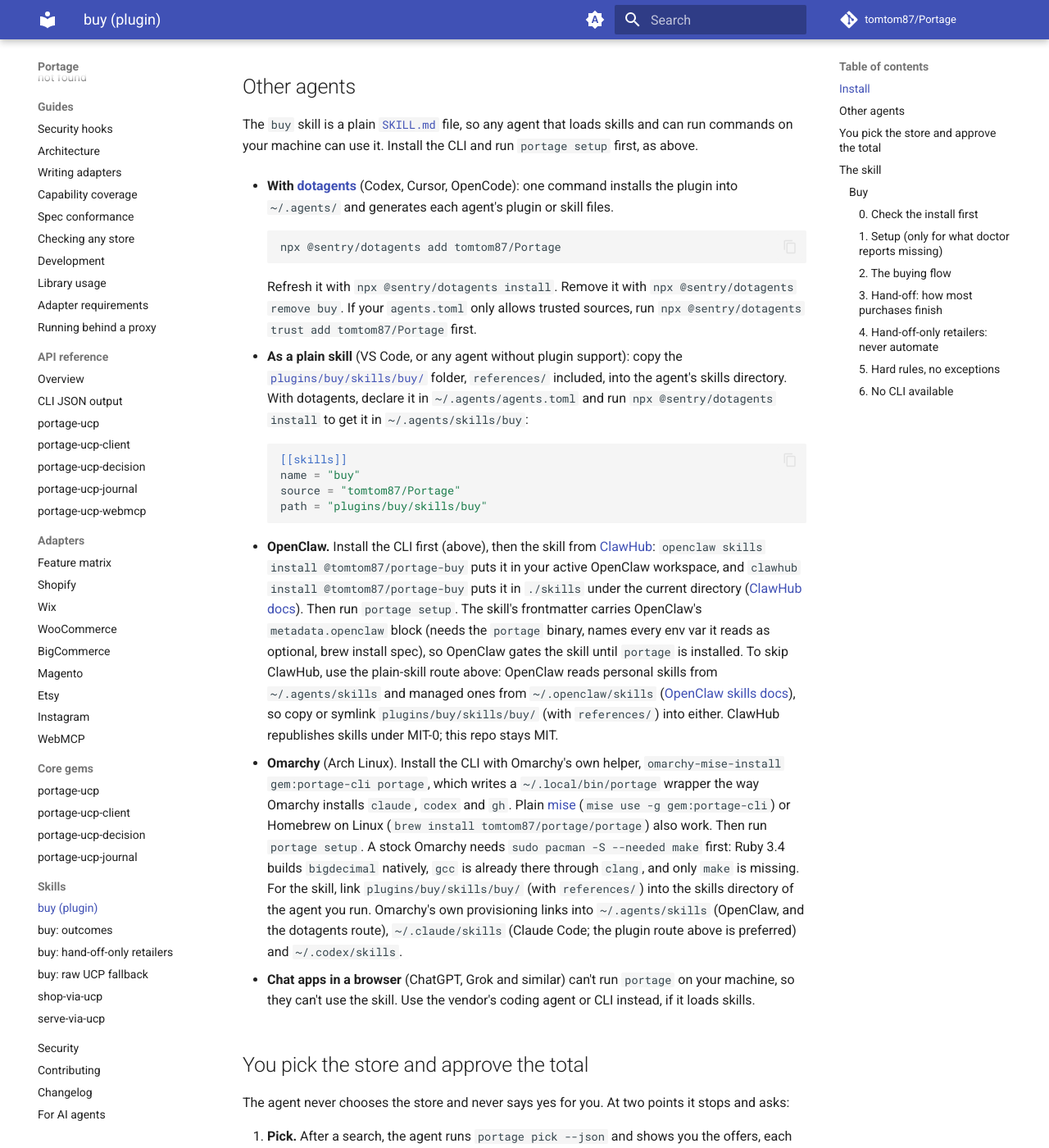
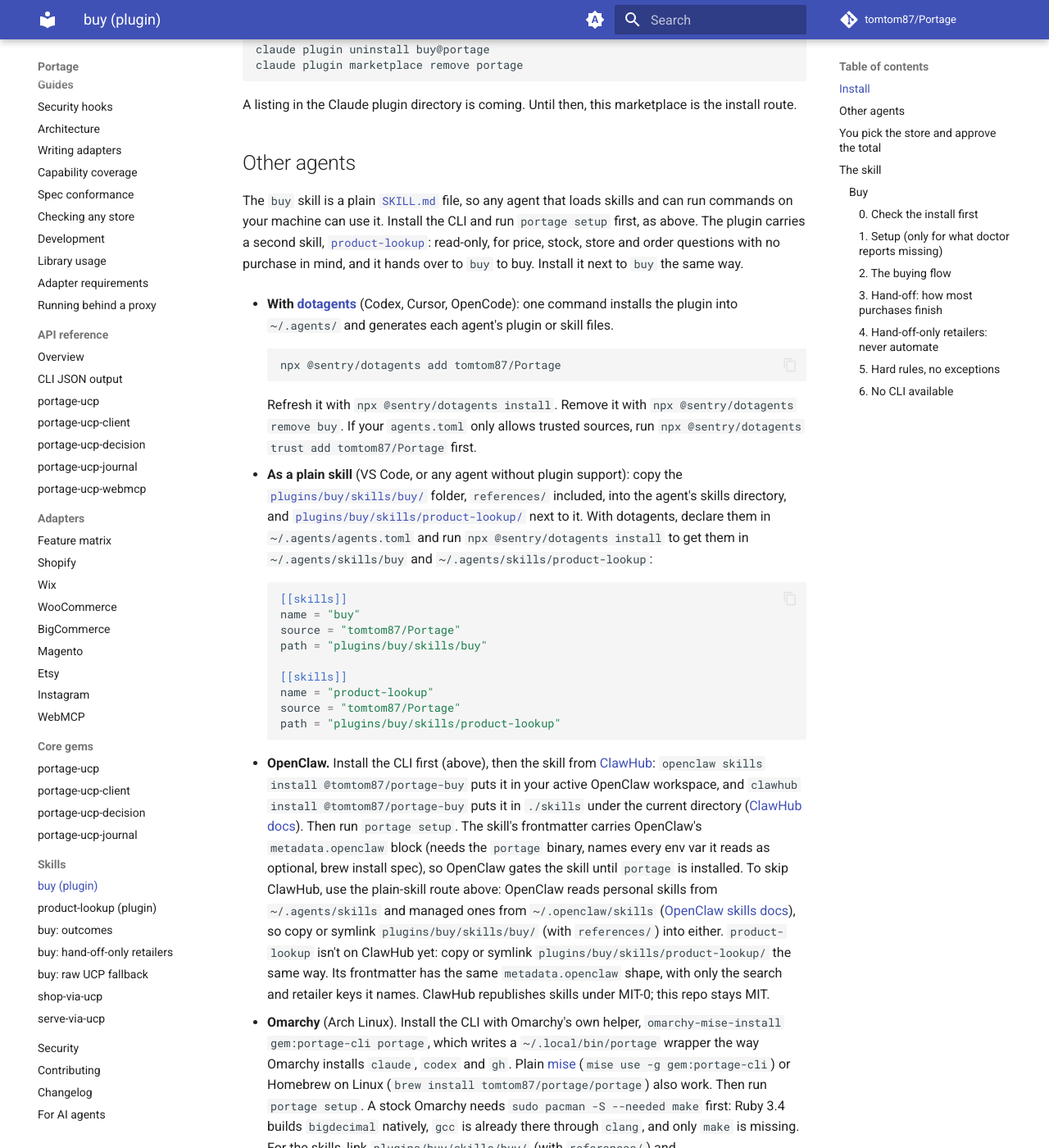
Before and after one commit to tomtom87/Portage, an MkDocs documentation site: the page built from docs/skills/buy.md, in a window 1280 px wide and 1400 px high, scrolled down 1252 px. Shown: the whole window at 82% size. Built offline with MkDocs 1.6.1 and Material for MkDocs 9.7.7, drawn with Linux system fonts in a browser that asks for light colours; comment, search, counter and statistics services are not loaded; some of the changed text lies outside the part shown.

Commit message:
List the product-lookup skill in the docs and install routes

````diff
--- a/README.md
+++ b/README.md
@@ -74,7 +74,7 @@
 ### Other agents: Codex, Cursor, OpenCode and more
 
 <!-- other-agents-start -->
-The `buy` skill is a plain [`SKILL.md`](https://github.com/tomtom87/Portage/blob/main/plugins/buy/skills/buy/SKILL.md) file, so any agent that loads skills and can run commands on your machine can use it. Install the CLI and run `portage setup` first, as above.
+The `buy` skill is a plain [`SKILL.md`](https://github.com/tomtom87/Portage/blob/main/plugins/buy/skills/buy/SKILL.md) file, so any agent that loads skills and can run commands on your machine can use it. Install the CLI and run `portage setup` first, as above. The plugin carries a second skill, [`product-lookup`](https://github.com/tomtom87/Portage/blob/main/plugins/buy/skills/product-lookup/SKILL.md): read-only, for price, stock, store and order questions with no purchase in mind, and it hands over to `buy` to buy. Install it next to `buy` the same way.
 
 - **With [dotagents](https://github.com/getsentry/dotagents)** (Codex, Cursor, OpenCode): one command installs the plugin into `~/.agents/` and generates each agent's plugin or skill files.
 
@@ -84,18 +84,23 @@
 
     Refresh it with `npx @sentry/dotagents install`. Remove it with `npx @sentry/dotagents remove buy`. If your `agents.toml` only allows trusted sources, run `npx @sentry/dotagents trust add tomtom87/Portage` first.
 
-- **As a plain skill** (VS Code, or any agent without plugin support): copy the [`plugins/buy/skills/buy/`](https://github.com/tomtom87/Portage/tree/main/plugins/buy/skills/buy) folder, `references/` included, into the agent's skills directory. With dotagents, declare it in `~/.agents/agents.toml` and run `npx @sentry/dotagents install` to get it in `~/.agents/skills/buy`:
+- **As a plain skill** (VS Code, or any agent without plugin support): copy the [`plugins/buy/skills/buy/`](https://github.com/tomtom87/Portage/tree/main/plugins/buy/skills/buy) folder, `references/` included, into the agent's skills directory, and [`plugins/buy/skills/product-lookup/`](https://github.com/tomtom87/Portage/tree/main/plugins/buy/skills/product-lookup) next to it. With dotagents, declare them in `~/.agents/agents.toml` and run `npx @sentry/dotagents install` to get them in `~/.agents/skills/buy` and `~/.agents/skills/product-lookup`:
 
     ```toml
     [[skills]]
     name = "buy"
     source = "tomtom87/Portage"
     path = "plugins/buy/skills/buy"
+
+    [[skills]]
+    name = "product-lookup"
+    source = "tomtom87/Portage"
+    path = "plugins/buy/skills/product-lookup"
     ```
 
-- **OpenClaw.** Install the CLI first (above), then the skill from [ClawHub](https://clawhub.ai/tomtom87/portage-buy): `openclaw skills install @tomtom87/portage-buy` puts it in your active OpenClaw workspace, and `clawhub install @tomtom87/portage-buy` puts it in `./skills` under the current directory ([ClawHub docs](https://docs.openclaw.ai/clawhub)). Then run `portage setup`. The skill's frontmatter carries OpenClaw's `metadata.openclaw` block (needs the `portage` binary, names every env var it reads as optional, brew install spec), so OpenClaw gates the skill until `portage` is installed. To skip ClawHub, use the plain-skill route above: OpenClaw reads personal skills from `~/.agents/skills` and managed ones from `~/.openclaw/skills` ([OpenClaw skills docs](https://docs.openclaw.ai/tools/skills)), so copy or symlink `plugins/buy/skills/buy/` (with `references/`) into either. ClawHub republishes skills under MIT-0; this repo stays MIT.
+- **OpenClaw.** Install the CLI first (above), then the skill from [ClawHub](https://clawhub.ai/tomtom87/portage-buy): `openclaw skills install @tomtom87/portage-buy` puts it in your active OpenClaw workspace, and `clawhub install @tomtom87/portage-buy` puts it in `./skills` under the current directory ([ClawHub docs](https://docs.openclaw.ai/clawhub)). Then run `portage setup`. The skill's frontmatter carries OpenClaw's `metadata.openclaw` block (needs the `portage` binary, names every env var it reads as optional, brew install spec), so OpenClaw gates the skill until `portage` is installed. To skip ClawHub, use the plain-skill route above: OpenClaw reads personal skills from `~/.agents/skills` and managed ones from `~/.openclaw/skills` ([OpenClaw skills docs](https://docs.openclaw.ai/tools/skills)), so copy or symlink `plugins/buy/skills/buy/` (with `references/`) into either. `product-lookup` isn't on ClawHub yet: copy or symlink `plugins/buy/skills/product-lookup/` the same way. Its frontmatter has the same `metadata.openclaw` shape, with only the search and retailer keys it names. ClawHub republishes skills under MIT-0; this repo stays MIT.
 
-- **Omarchy** (Arch Linux). Install the CLI with Omarchy's own helper, `omarchy-mise-install gem:portage-cli portage`, which writes a `~/.local/bin/portage` wrapper the way Omarchy installs `claude`, `codex` and `gh`. Plain [mise](https://mise.jdx.dev/) (`mise use -g gem:portage-cli`) or Homebrew on Linux (`brew install tomtom87/portage/portage`) also work. Then run `portage setup`. A stock Omarchy needs `sudo pacman -S --needed make` first: Ruby 3.4 builds `bigdecimal` natively, `gcc` is already there through `clang`, and only `make` is missing. For the skill, link `plugins/buy/skills/buy/` (with `references/`) into the skills directory of the agent you run. Omarchy's own provisioning links into `~/.agents/skills` (OpenClaw, and the dotagents route), `~/.claude/skills` (Claude Code; the plugin route above is preferred) and `~/.codex/skills`.
+- **Omarchy** (Arch Linux). Install the CLI with Omarchy's own helper, `omarchy-mise-install gem:portage-cli portage`, which writes a `~/.local/bin/portage` wrapper the way Omarchy installs `claude`, `codex` and `gh`. Plain [mise](https://mise.jdx.dev/) (`mise use -g gem:portage-cli`) or Homebrew on Linux (`brew install tomtom87/portage/portage`) also work. Then run `portage setup`. A stock Omarchy needs `sudo pacman -S --needed make` first: Ruby 3.4 builds `bigdecimal` natively, `gcc` is already there through `clang`, and only `make` is missing. For the skills, link `plugins/buy/skills/buy/` (with `references/`) and `plugins/buy/skills/product-lookup/` into the skills directory of the agent you run. Omarchy's own provisioning links into `~/.agents/skills` (OpenClaw, and the dotagents route), `~/.claude/skills` (Claude Code; the plugin route above is preferred) and `~/.codex/skills`.
 
 - **Chat apps in a browser** (ChatGPT, Grok and similar) can't run `portage` on your machine, so they can't use the skill. Use the vendor's coding agent or CLI instead, if it loads skills.
 <!-- other-agents-end -->
@@ -211,7 +216,7 @@
 
 | Package | Version | For | What it does | Docs |
 |---|---|---|---|---|
-| `buy` plugin | 0.9.0 | Shoppers | Claude Code plugin that shops through `portage` | [buy skill](docs/skills/buy.md) |
+| `buy` plugin | 0.9.0 | Shoppers | Claude Code plugin that shops through `portage`, plus a read-only product-lookup skill | [buy skill](docs/skills/buy.md), [product-lookup skill](docs/skills/product-lookup.md) |
 | [`portage-cli`](portage-cli/) | 0.11.0 | Shoppers | The `portage` command | [CLI reference](portage-cli/README.md), [tutorial](docs/cli-usage-tutorial.md) |
 | [`shop-via-ucp`](skills/shop-via-ucp/SKILL.md) skill | – | Agent builders | Shop through a store's UCP endpoint, with or without `portage` | [skill page](docs/skills/shop-via-ucp.md) |
 | [`portage-ucp-client`](portage-ucp-client/) | 0.6.3 | Agent builders | Ruby client: connect to a store's manifest, or drive your own `Adapter`, as the shopper's agent | [walkthrough](docs/walkthrough.md), [agent profile](docs/agent-profile.md), [tool gating](docs/ucp-tool-gating-investigation.md) |
--- a/docs/agentic-flow.md
+++ b/docs/agentic-flow.md
@@ -39,7 +39,9 @@
 /buy a burton snowboard under $600
 ```
 
-For Codex, Cursor, OpenCode and other skills-aware agents, see
+The plugin's read-only [`product-lookup`](skills/product-lookup.md) skill answers price,
+stock, store and order questions without buying, and hands over to `buy` to buy. For
+Codex, Cursor, OpenCode and other skills-aware agents, see
 [Other agents](skills/buy.md#other-agents). If that's all you need, stop here. Read on to
 build the same thing into your own agent.
 
--- a/docs/skills/buy.md
+++ b/docs/skills/buy.md
@@ -8,6 +8,10 @@
 hand-off-only retailers (Amazon and others) whose terms restrict automated purchasing
 agents. It ships as a [Claude Code plugin](https://docs.claude.com/en/docs/claude-code/plugins)
 from this repo's own marketplace (`.claude-plugin/marketplace.json`).
+
+The plugin also ships [`product-lookup`](product-lookup.md), a read-only skill for questions
+with no purchase in mind (a price, stock, a store, a past order). It never runs `buy` and
+hands over to this skill when you want to buy.
 
 ## Install
 
--- /dev/null
+++ b/docs/skills/product-lookup.md
@@ -0,0 +1,18 @@
+# Skill: product-lookup (plugin)
+
+The read-only sibling of the [`buy`](buy.md) skill, shipped in the same `buy` plugin. It
+answers product questions through the `portage` CLI without buying anything: what
+something costs, where to get it, whether it's in stock, whether Portage can buy from a
+store, and what you ordered through Portage. It runs only `portage find`, `index search`,
+`index show`, `check`, `pick --view`, `history` and `doctor`, and never creates a cart, a
+checkout or a payment. When you ask it to buy something, it hands over to `buy`.
+
+It installs with the `buy` plugin (see [Install](buy.md#install)). For other agents, copy
+`plugins/buy/skills/product-lookup/` next to `plugins/buy/skills/buy/` (see
+[Other agents](buy.md#other-agents)).
+
+## The skill
+
+The text below is the skill itself, as the agent reads it.
+
+{% include-markdown "../../plugins/buy/skills/product-lookup/SKILL.md" start="\n---\n\n" heading-offset=2 rewrite-relative-urls=false %}
--- a/mkdocs.yml
+++ b/mkdocs.yml
@@ -117,6 +117,7 @@
           - core-gems/portage-ucp-journal.md
         Skills:
           - skills/buy.md
+          - skills/product-lookup.md
           - skills/references/outcomes.md
           - skills/references/handoff-only.md
           - skills/references/raw-ucp.md
@@ -177,6 +178,7 @@
       - portage-ucp-journal: core-gems/portage-ucp-journal.md
   - Skills:
       - buy (plugin): skills/buy.md
+      - product-lookup (plugin): skills/product-lookup.md
       - "buy: outcomes": skills/references/outcomes.md
       - "buy: hand-off-only retailers": skills/references/handoff-only.md
       - "buy: raw UCP fallback": skills/references/raw-ucp.md
````
Also changed, not shown: docs/index.md (+1 -1 lines), 1 other file.
